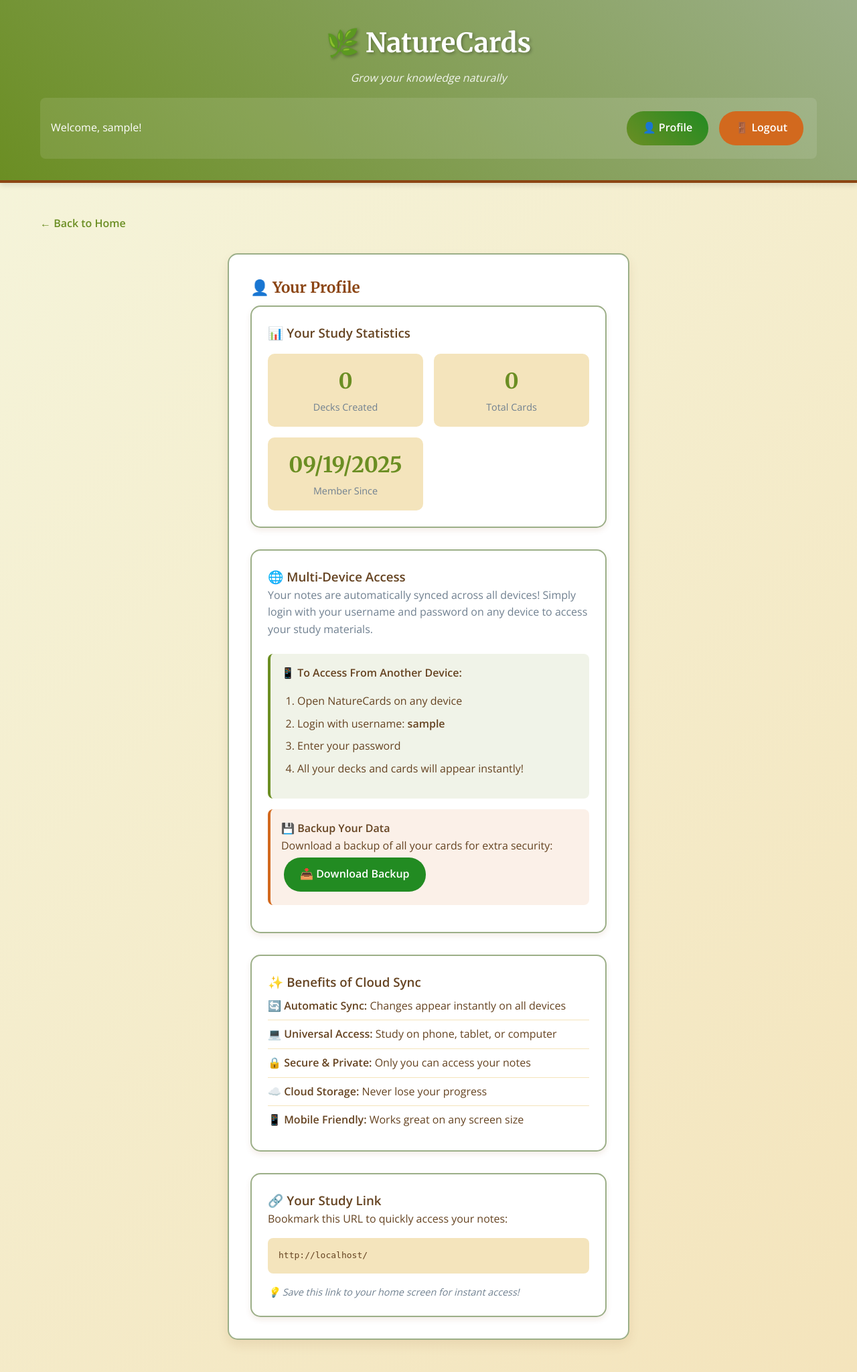
After one commit to Ferret-Dragon/NatureCards, a Flask app: page /profile in a window 1280 px wide. The commit adds this page. Shown: the whole page at 67% size. Run offline with Flask 3, Linux system fonts and the light colour scheme; the visitor is signed in with stand-in values (Sample User, id 1); data that the repository does not hold is empty.

Commit message:
Save across devices

```diff
--- a/app.py
+++ b/app.py
@@ -250,6 +250,61 @@ def logout():
     flash('You have been logged out.', 'info')
     return redirect(url_for('login'))
 
+@app.route('/profile')
+@login_required
+def profile():
+    total_decks = Deck.query.filter_by(user_id=current_user.id).count()
+    total_cards = db.session.query(Card).join(Deck).filter(Deck.user_id == current_user.id).count()
+
+    return render_template('profile.html',
+                         user=current_user,
+                         total_decks=total_decks,
+                         total_cards=total_cards)
+
+@app.route('/export_data')
+@login_required
+def export_data():
+    import json
+    from flask import jsonify
+
+    # Get all user's decks and cards
+    decks = Deck.query.filter_by(user_id=current_user.id).all()
+
+    export_data = {
+        'user': current_user.username,
+        'export_date': datetime.utcnow().isoformat(),
+        'decks': []
+    }
+
+    for deck in decks:
+        deck_data = {
+            'name': deck.name,
+            'description': deck.description,
+            'created_at': deck.created_at.isoformat(),
+            'cards': []
+        }
+
+        for card in deck.cards:
+            card_data = {
+                'type': card.card_type,
+                'created_at': card.created_at.isoformat()
+            }
+
+            if card.card_type == 'flashcard':
+                card_data['front'] = card.front
+                card_data['back'] = card.back
+            else:
+                card_data['content'] = card.content
+
+            deck_data['cards'].append(card_data)
+
+        export_data['decks'].append(deck_data)
+
+    # Return JSON file download
+    response = jsonify(export_data)
+    response.headers['Content-Disposition'] = f'attachment; filename=naturecards_backup_{current_user.username}.json'
+    return response
+
 @app.route('/delete_deck/<int:deck_id>')
 @login_required
 def delete_deck(deck_id):
--- a/static/css/style.css
+++ b/static/css/style.css
@@ -242,6 +242,112 @@ textarea {
     color: white;
 }
 
+.user-actions {
+    display: flex;
+    gap: 0.5rem;
+}
+
+.profile-stats {
+    display: flex;
+    flex-direction: column;
+    gap: 2rem;
+}
+
+.stat-card, .sync-info, .sync-benefits, .app-url-info {
+    background: white;
+    padding: 1.5rem;
+    border-radius: 15px;
+    border: 2px solid var(--sage-green);
+    box-shadow: 0 4px 8px rgba(139, 69, 19, 0.1);
+}
+
+.stats-grid {
+    display: grid;
+    grid-template-columns: repeat(auto-fit, minmax(150px, 1fr));
+    gap: 1rem;
+    margin-top: 1rem;
+}
+
+.stat-item {
+    text-align: center;
+    padding: 1rem;
+    background: var(--sand);
+    border-radius: 10px;
+}
+
+.stat-number {
+    display: block;
+    font-size: 2rem;
+    font-weight: bold;
+    color: var(--moss-green);
+    font-family: 'Merriweather', serif;
+}
+
+.stat-label {
+    color: var(--stone-gray);
+    font-size: 0.9rem;
+}
+
+.sync-description {
+    color: var(--stone-gray);
+    margin-bottom: 1.5rem;
+    line-height: 1.6;
+}
+
+.device-instructions {
+    background: rgba(107, 142, 35, 0.1);
+    padding: 1rem;
+    border-radius: 8px;
+    border-left: 4px solid var(--moss-green);
+    margin: 1rem 0;
+}
+
+.device-instructions ol {
+    margin: 1rem 0;
+    padding-left: 1.5rem;
+}
+
+.device-instructions li {
+    margin: 0.5rem 0;
+}
+
+.backup-section {
+    background: rgba(210, 105, 30, 0.1);
+    padding: 1rem;
+    border-radius: 8px;
+    border-left: 4px solid var(--clay-orange);
+    margin: 1rem 0;
+}
+
+.benefits-list {
+    list-style: none;
+    padding: 0;
+}
+
+.benefits-list li {
+    padding: 0.5rem 0;
+    border-bottom: 1px solid var(--sand);
+}
+
+.benefits-list li:last-child {
+    border-bottom: none;
+}
+
+.url-display {
+    background: var(--sand);
+    padding: 1rem;
+    border-radius: 8px;
+    margin: 1rem 0;
+    font-family: monospace;
+    word-break: break-all;
+}
+
+.url-note {
+    font-style: italic;
+    color: var(--stone-gray);
+    font-size: 0.9rem;
+}
+
 .card-list {
     display: flex;
     flex-direction: column;
--- a/templates/base.html
+++ b/templates/base.html
@@ -14,7 +14,10 @@
             {% if current_user.is_authenticated %}
                 <div class="user-info">
                     <span>Welcome, {{ current_user.username }}!</span>
-                    <a href="{{ url_for('logout') }}" class="btn btn-secondary">🚪 Logout</a>
+                    <div class="user-actions">
+                        <a href="{{ url_for('profile') }}" class="btn btn-primary">👤 Profile</a>
+                        <a href="{{ url_for('logout') }}" class="btn btn-secondary">🚪 Logout</a>
+                    </div>
                 </div>
             {% endif %}
         </div>
--- a/templates/index.html
+++ b/templates/index.html
@@ -23,6 +23,10 @@
     {% else %}
         <div class="no-decks">
             <p>🌿 No decks yet. Plant your first knowledge seed!</p>
+            <div class="sync-reminder" style="margin-top: 2rem; padding: 1rem; background: rgba(107, 142, 35, 0.1); border-radius: 8px; border-left: 4px solid var(--moss-green);">
+                <h3>🌐 Access Anywhere!</h3>
+                <p>Your cards automatically sync across all devices. Login with your username (<strong>{{ current_user.username }}</strong>) on any device to access your study materials!</p>
+            </div>
         </div>
     {% endif %}
 </div>
--- /dev/null
+++ b/templates/profile.html
@@ -0,0 +1,74 @@
+{% extends "base.html" %}
+
+{% block title %}Profile - NatureCards{% endblock %}
+
+{% block content %}
+<a href="{{ url_for('index') }}" class="back-link">← Back to Home</a>
+
+<div class="form-container">
+    <h2 class="deck-title">👤 Your Profile</h2>
+
+    <div class="profile-stats">
+        <div class="stat-card">
+            <h3>📊 Your Study Statistics</h3>
+            <div class="stats-grid">
+                <div class="stat-item">
+                    <span class="stat-number">{{ total_decks }}</span>
+                    <span class="stat-label">Decks Created</span>
+                </div>
+                <div class="stat-item">
+                    <span class="stat-number">{{ total_cards }}</span>
+                    <span class="stat-label">Total Cards</span>
+                </div>
+                <div class="stat-item">
+                    <span class="stat-number">{{ user.created_at.strftime('%m/%d/%Y') }}</span>
+                    <span class="stat-label">Member Since</span>
+                </div>
+            </div>
+        </div>
+
+        <div class="sync-info">
+            <h3>🌐 Multi-Device Access</h3>
+            <p class="sync-description">
+                Your notes are automatically synced across all devices! Simply login with your username and password on any device to access your study materials.
+            </p>
+
+            <div class="device-instructions">
+                <h4>📱 To Access From Another Device:</h4>
+                <ol>
+                    <li>Open NatureCards on any device</li>
+                    <li>Login with username: <strong>{{ user.username }}</strong></li>
+                    <li>Enter your password</li>
+                    <li>All your decks and cards will appear instantly!</li>
+                </ol>
+            </div>
+
+            <div class="backup-section">
+                <h4>💾 Backup Your Data</h4>
+                <p>Download a backup of all your cards for extra security:</p>
+                <a href="{{ url_for('export_data') }}" class="btn btn-success">📥 Download Backup</a>
+            </div>
+        </div>
+
+        <div class="sync-benefits">
+            <h3>✨ Benefits of Cloud Sync</h3>
+            <ul class="benefits-list">
+                <li>🔄 <strong>Automatic Sync:</strong> Changes appear instantly on all devices</li>
+                <li>💻 <strong>Universal Access:</strong> Study on phone, tablet, or computer</li>
+                <li>🔒 <strong>Secure & Private:</strong> Only you can access your notes</li>
+                <li>☁️ <strong>Cloud Storage:</strong> Never lose your progress</li>
+                <li>📱 <strong>Mobile Friendly:</strong> Works great on any screen size</li>
+            </ul>
+        </div>
+
+        <div class="app-url-info">
+            <h3>🔗 Your Study Link</h3>
+            <p>Bookmark this URL to quickly access your notes:</p>
+            <div class="url-display">
+                <code>{{ request.url_root }}</code>
+            </div>
+            <p class="url-note">💡 Save this link to your home screen for instant access!</p>
+        </div>
+    </div>
+</div>
+{% endblock %}
```
